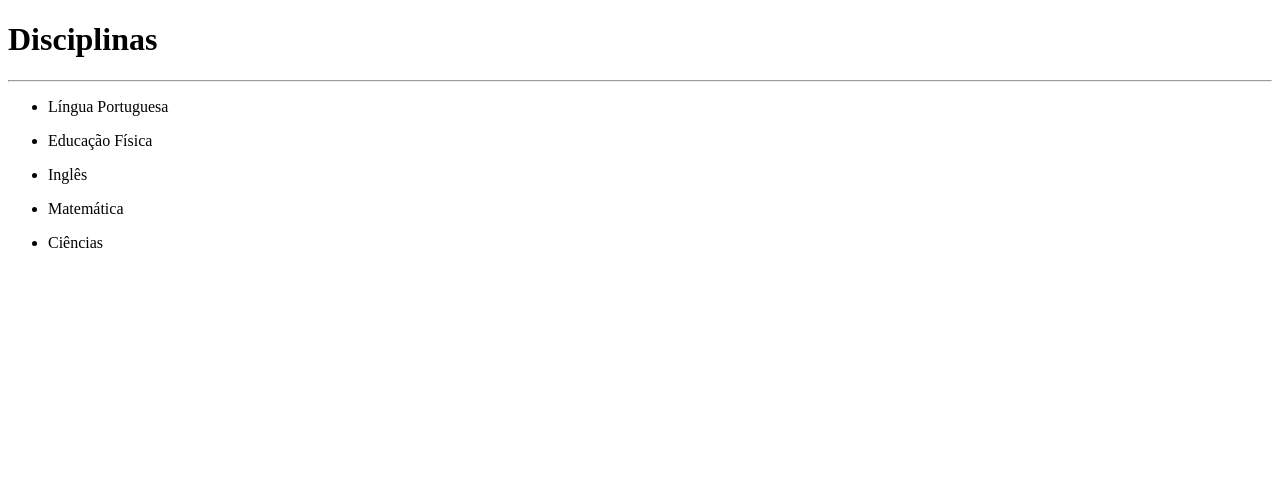
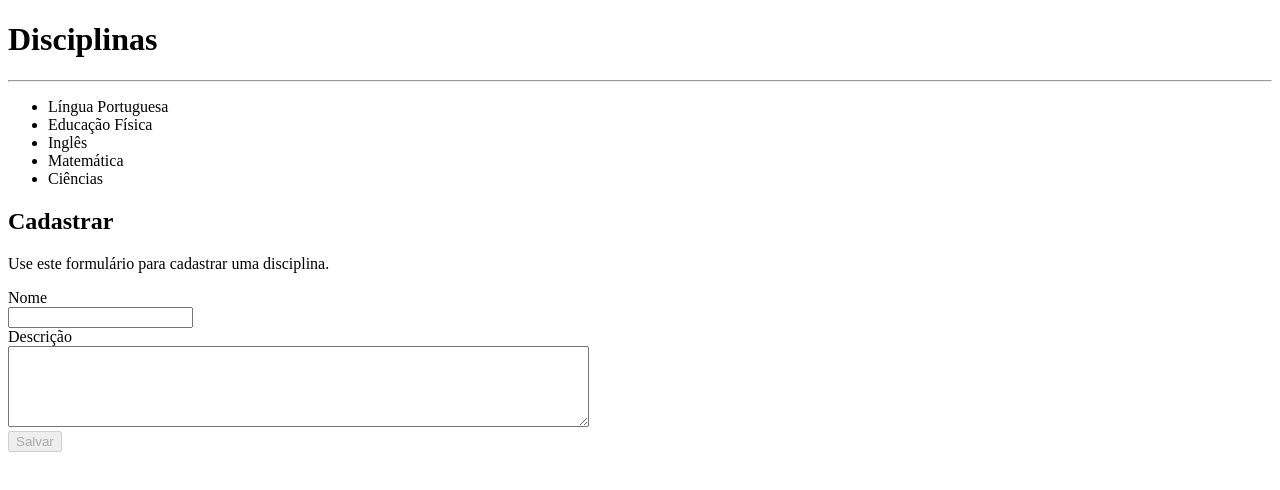
Before and after one commit to jacksongomesbr/angular-escola, an Angular app: page / in a window 1280 px wide. Shown: the top 490 px of the page. Built offline with nearby package versions, Linux system fonts and the light colour scheme.

Commit message:
(Livro) Conceitos iniciais - Cadastrando uma disciplina

```diff
--- a/src/app/app.component.css
+++ b/src/app/app.component.css
@@ -2,15 +2,11 @@
     font-weight: bold;
 }
 
-li p:nth-child(1) {
+li {
     cursor: pointer;
     font-size: 12pt;
 }
 
-li p:nth-child(1):hover {
+li:hover {
     font-weight: bold;
 }
-
-li p:nth-child(2) {
-    font-size: 10pt;
-}
--- a/src/app/app.component.html
+++ b/src/app/app.component.html
@@ -1,8 +1,26 @@
 <h1>Disciplinas</h1>
 <hr>
 <ul>
-  <li *ngFor="let disciplina of disciplinas" (click)="selecionar(disciplina)">
-      <p [class.selecionado]="selecionado == disciplina">{{disciplina.nome}}</p>
-      <p *ngIf="selecionado == disciplina">{{disciplina.descricao}}</p>
-  </li>
+    <li *ngFor="let disciplina of disciplinas"
+        [class.selecionado]="selecionado == disciplina">
+        {{disciplina.nome}}
+    </li>
 </ul>
+
+<h2>Cadastrar</h2>
+<p>Use este formulário para cadastrar uma disciplina.</p>
+<form #cadastro="ngForm" (submit)="salvar()">
+    <div>
+        <label for="nome">Nome</label><br>
+        <input type="text" id="nome" name="nome" [(ngModel)]="nome" required>
+    </div>
+    <div>
+        <label for="descricao">Descrição</label><br>
+        <textarea id="descricao" name="descricao" [(ngModel)]="descricao"
+                  cols="70" rows="5">
+        </textarea>
+    </div>
+    <button type="submit" class="btn btn-primary" [disabled]="!cadastro.valid">
+        Salvar
+    </button>
+</form>
--- a/src/app/app.component.ts
+++ b/src/app/app.component.ts
@@ -8,50 +8,65 @@ import {Disciplina} from './disciplina.model';
 })
 export class AppComponent {
   selecionado = null;
+  nome = null;
+  descricao = null;
   disciplinas = [
-    new Disciplina('Língua Portuguesa', 'O objetivo norteador da BNCC de Língua Portuguesa ' +
-      'é garantir a todos os alunos o acesso aos saberes linguísticos necessários para a ' +
-      'participação social e o exercício da cidadania, pois é por meio da língua que o ser ' +
-      'humano pensa, comunica-se, tem acesso à informação, expressa e defende pontos de ' +
-      'vista, partilha ou constrói visões de mundo e produz conhecimento.'),
-    new Disciplina('Educação Física', 'A Educação Física é o componente curricular ' +
-      'que tematiza as práticas corporais em suas diversas formas de codificação e ' +
-      'significação social, entendidas como manifestações das possibilidades ' +
-      'expressivas dos sujeitos e patrimônio cultural da humanidade. Nessa concepção, ' +
-      'o movimento humano está sempre inserido no âmbito da cultura e não se limita a ' +
-      'um deslocamento espaço-temporal de um segmento corporal ou de um corpo todo. ' +
-      'Logo, as práticas corporais são textos culturais passíveis de leitura e produção.'),
-    new Disciplina('Inglês', 'Aprender a língua inglesa propicia a criação de novas ' +
-      'formas de engajamento e participação dos alunos em um mundo social cada vez mais ' +
-      'globalizado e plural, em que as fronteiras entre países e interesses pessoais, ' +
-      'locais, regionais, nacionais e transnacionais estão cada vez mais difusas e ' +
-      'contraditórias. Assim, o estudo da língua inglesa possibilita aos alunos ampliar ' +
-      'horizontes de comunicação e de intercâmbio cultural, científico e acadêmico e, ' +
-      'nesse sentido, abre novos percursos de acesso, construção de conhecimentos e ' +
-      'participação social. É esse caráter formativo que inscreve a aprendizagem de ' +
-      'inglês em uma perspectiva de educação linguística, consciente e crítica, na ' +
-      'qual as dimensões pedagógicas e políticas são intrinsecamente ligadas.'),
-    new Disciplina('Matemática', 'No Ensino Fundamental, essa área, por meio da ' +
-      'articulação de seus diversos campos – Aritmética, Álgebra, Geometria, ' +
-      'Estatística e Probabilidade – precisa garantir que os alunos relacionem ' +
-      'observações empíricas do mundo real a representações (tabelas, figuras e esquemas) ' +
-      'e associem essas representações a uma atividade matemática, conceitos e propriedades, ' +
-      'fazendo induções e conjecturas. Assim, espera-se que eles desenvolvam a ' +
-      'capacidade de identificar oportunidades de utilização da matemática para ' +
-      'resolver problemas, aplicando conceitos, procedimentos e resultados para ' +
-      'obter soluções e interpretá-las segundo os contextos das situações. A dedução ' +
-      'de algumas propriedades e a verificação de conjecturas, a partir de outras, ' +
-      'podem ser estimuladas, sobretudo ao final do Ensino Fundamental.'),
-    new Disciplina('Ciências', 'Ao estudar Ciências, as pessoas aprendem a respeito ' +
-      'de si mesmas, da diversidade e dos processos de evolução e manutenção da vida, ' +
-      'do mundo material – com os seus recursos naturais, suas transformações e fontes ' +
-      'de energia –, do nosso planeta no Sistema Solar e no Universo e da aplicação ' +
-      'dos conhecimentos científicos nas várias esferas da vida humana. ' +
-      'Essas aprendizagens, entre outras, possibilitam que os alunos compreendam, ' +
-      'expliquem e intervenham no mundo em que vivem.')
+    new Disciplina('Língua Portuguesa', 'O objetivo norteador da BNCC de ' +
+      'Língua Portuguesa é garantir a todos os alunos o acesso aos saberes ' +
+      'linguísticos necessários para a participação social e o exercício da ' +
+      'cidadania, pois é por meio da língua que o ser ' +
+      'humano pensa, comunica-se, tem acesso à informação, expressa e ' +
+      'defende pontos de vista, partilha ou constrói visões de mundo e ' +
+      'produz conhecimento.'),
+    new Disciplina('Educação Física', 'A Educação Física é o componente ' +
+      'curricular que tematiza as práticas corporais em suas diversas formas ' +
+      'de codificação e significação social, entendidas como manifestações ' +
+      'das possibilidades expressivas dos sujeitos e patrimônio cultural ' +
+      'da humanidade. Nessa concepção, o movimento humano está sempre ' +
+      'inserido no âmbito da cultura e não se limita a ' +
+      'um deslocamento espaço-temporal de um segmento corporal ' +
+      'ou de um corpo todo. Logo, as práticas corporais são textos culturais ' +
+      'passíveis de leitura e produção.'),
+    new Disciplina('Inglês', 'Aprender a língua inglesa propicia a criação ' +
+      'de novas formas de engajamento e participação dos alunos em um mundo ' +
+      'social cada vez mais globalizado e plural, em que as fronteiras ' +
+      'entre países e interesses pessoais, locais, regionais, nacionais ' +
+      'e transnacionais estão cada vez mais difusas e contraditórias. ' +
+      'Assim, o estudo da língua inglesa possibilita aos alunos ampliar ' +
+      'horizontes de comunicação e de intercâmbio cultural, científico ' +
+      'e acadêmico e, nesse sentido, abre novos percursos de acesso, ' +
+      'construção de conhecimentos e participação social. É esse caráter ' +
+      'formativo que inscreve a aprendizagem de inglês em uma perspectiva ' +
+      'de educação linguística, consciente e crítica, na qual as dimensões ' +
+      'pedagógicas e políticas são intrinsecamente ligadas.'),
+    new Disciplina('Matemática', 'No Ensino Fundamental, essa área, por ' +
+      'meio da articulação de seus diversos campos – Aritmética, Álgebra, ' +
+      'Geometria, Estatística e Probabilidade – precisa garantir que os ' +
+      'alunos relacionem observações empíricas do mundo real a ' +
+      'representações (tabelas, figuras e esquemas) e associem essas ' +
+      'representações a uma atividade matemática, conceitos e ' +
+      'propriedades, fazendo induções e conjecturas. Assim, espera-se ' +
+      'que eles desenvolvam a capacidade de identificar oportunidades ' +
+      'de utilização da matemática para resolver problemas, aplicando ' +
+      'conceitos, procedimentos e resultados para obter soluções e ' +
+      'interpretá-las segundo os contextos das situações. A dedução de ' +
+      'algumas propriedades e a verificação de conjecturas, a partir ' +
+      'de outras, podem ser estimuladas, sobretudo ao final do ' +
+      'Ensino Fundamental.'),
+    new Disciplina('Ciências', 'Ao estudar Ciências, as pessoas aprendem ' +
+      'a respeito de si mesmas, da diversidade e dos processos de evolução ' +
+      'e manutenção da vida, do mundo material – com os seus recursos ' +
+      'naturais, suas transformações e fontes de energia –, do nosso ' +
+      'planeta no Sistema Solar e no Universo e da aplicação dos ' +
+      'conhecimentos científicos nas várias esferas da vida humana. ' +
+      'Essas aprendizagens, entre outras, possibilitam que os alunos ' +
+      'compreendam, expliquem e intervenham no mundo em que vivem.')
   ];
 
-  selecionar(disciplina) {
-    this.selecionado = disciplina;
+  salvar() {
+    const d = new Disciplina(this.nome, this.descricao);
+    this.disciplinas.push(d);
+    this.nome = null;
+    this.descricao = null;
   }
 }
```
Also changed, not shown: src/app/app.module.ts (+8 -7 lines).
